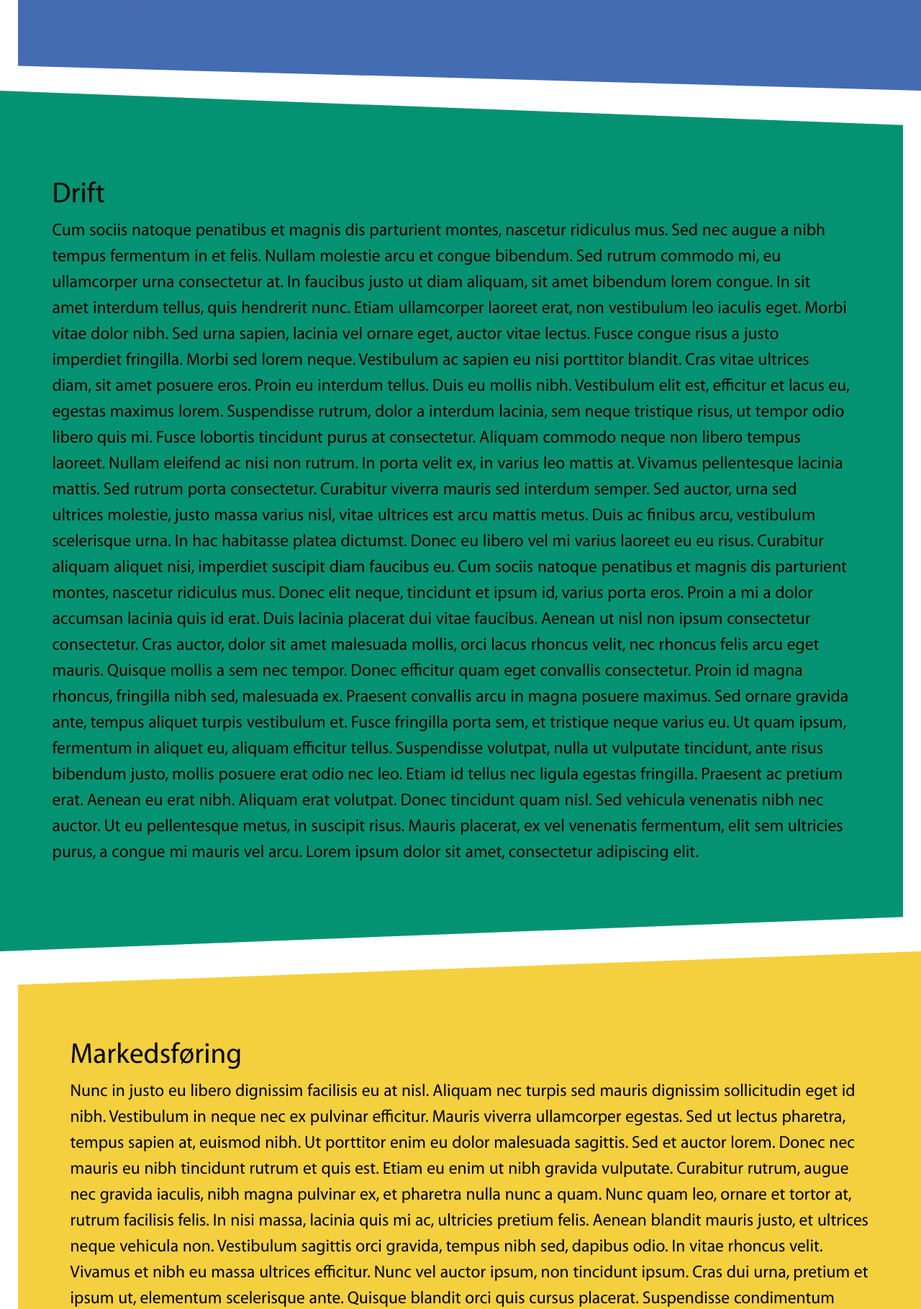
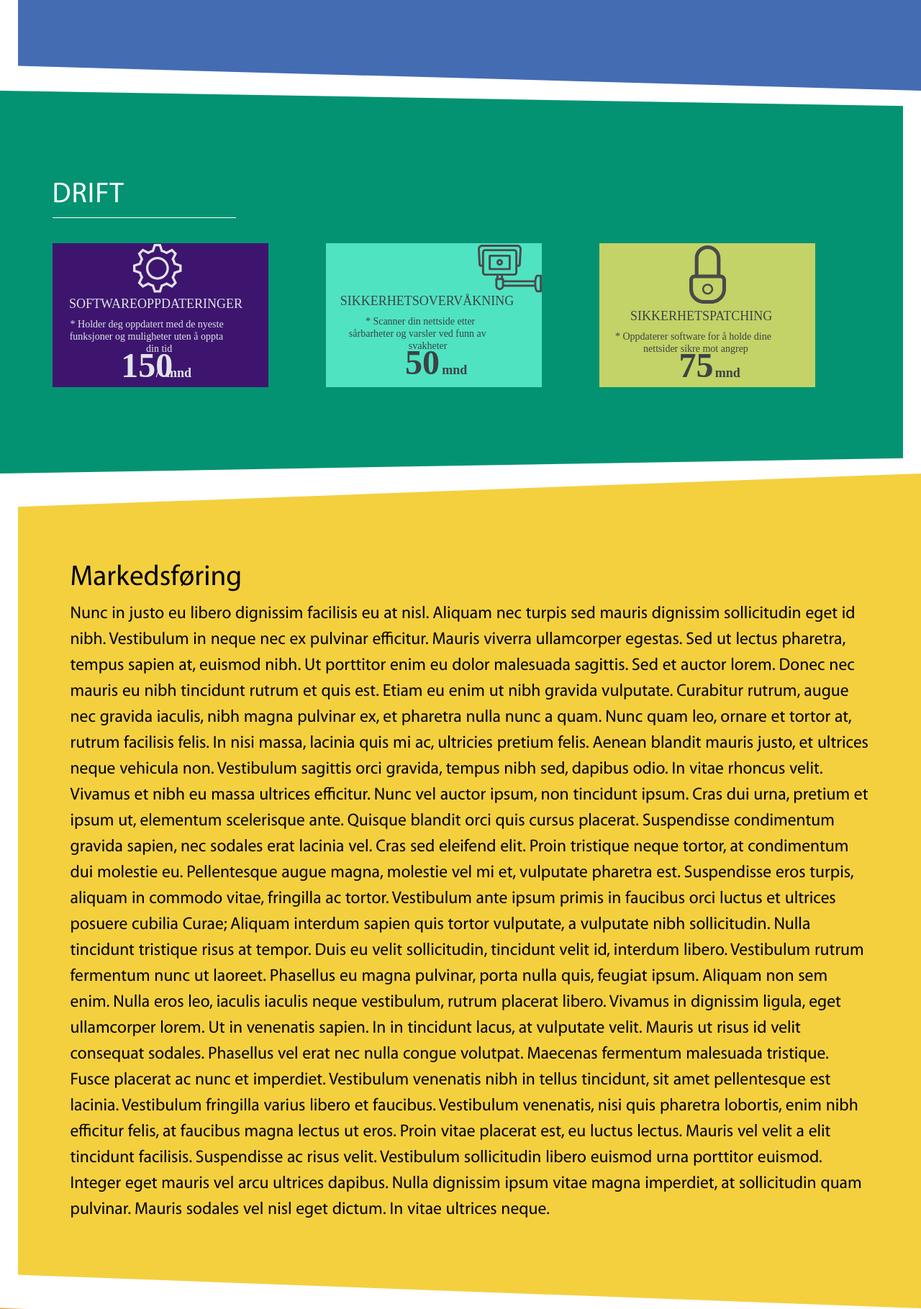
Before and after one commit to OyvindLarsen/goodies, a PHP site: page / in a window 1280 px wide. Shown: the part 1975-3794 px from the top of the page at 72% size. Run offline with PHP 8.4, Linux system fonts and the light colour scheme; some libraries are stand-ins or nearby versions; some web fonts are replaced.

Commit message:
asdf
adsf

```diff
--- a/index.php
+++ b/index.php
@@ -198,16 +198,22 @@ En nettside burde være dynamisk. Og til enhver tid sende det budskapet du ønsk
 <div class="products" id ="way3">
 <div class="container">
 <div class="row">
-<div class="col-md-12">
+<div class="col-md-3">
+<div class="atitle">
 <h1>Drift</h1>
-Cum sociis natoque penatibus et magnis dis parturient montes, nascetur ridiculus mus. Sed nec augue a nibh tempus fermentum in et felis. Nullam molestie arcu et congue bibendum. Sed rutrum commodo mi, eu ullamcorper urna consectetur at. In faucibus justo ut diam aliquam, sit amet bibendum lorem congue. In sit amet interdum tellus, quis hendrerit nunc. Etiam ullamcorper laoreet erat, non vestibulum leo iaculis eget. Morbi vitae dolor nibh. Sed urna sapien, lacinia vel ornare eget, auctor vitae lectus. Fusce congue risus a justo imperdiet fringilla. Morbi sed lorem neque. Vestibulum ac sapien eu nisi porttitor blandit.
 
-Cras vitae ultrices diam, sit amet posuere eros. Proin eu interdum tellus. Duis eu mollis nibh. Vestibulum elit est, efficitur et lacus eu, egestas maximus lorem. Suspendisse rutrum, dolor a interdum lacinia, sem neque tristique risus, ut tempor odio libero quis mi. Fusce lobortis tincidunt purus at consectetur. Aliquam commodo neque non libero tempus laoreet. Nullam eleifend ac nisi non rutrum. In porta velit ex, in varius leo mattis at. Vivamus pellentesque lacinia mattis. Sed rutrum porta consectetur. Curabitur viverra mauris sed interdum semper. Sed auctor, urna sed ultrices molestie, justo massa varius nisl, vitae ultrices est arcu mattis metus. Duis ac finibus arcu, vestibulum scelerisque urna.
+</div>
+</div>
 
-In hac habitasse platea dictumst. Donec eu libero vel mi varius laoreet eu eu risus. Curabitur aliquam aliquet nisi, imperdiet suscipit diam faucibus eu. Cum sociis natoque penatibus et magnis dis parturient montes, nascetur ridiculus mus. Donec elit neque, tincidunt et ipsum id, varius porta eros. Proin a mi a dolor accumsan lacinia quis id erat. Duis lacinia placerat dui vitae faucibus. Aenean ut nisl non ipsum consectetur consectetur. Cras auctor, dolor sit amet malesuada mollis, orci lacus rhoncus velit, nec rhoncus felis arcu eget mauris. Quisque mollis a sem nec tempor. Donec efficitur quam eget convallis consectetur. Proin id magna rhoncus, fringilla nibh sed, malesuada ex. Praesent convallis arcu in magna posuere maximus. Sed ornare gravida ante, tempus aliquet turpis vestibulum et. Fusce fringilla porta sem, et tristique neque varius eu.
+</div>
+<div class="row">
+<div class="col-md-4"><img src="img/drift/Oppdateringer.svg"></div>
+<div class="col-md-4"><img src="img/drift/Overvåking.svg"></div>
+<div class="col-md-4"><img src="img/drift/Patching.svg"></div>
+</div>
+</div>
+</div>
 
-Ut quam ipsum, fermentum in aliquet eu, aliquam efficitur tellus. Suspendisse volutpat, nulla ut vulputate tincidunt, ante risus bibendum justo, mollis posuere erat odio nec leo. Etiam id tellus nec ligula egestas fringilla. Praesent ac pretium erat. Aenean eu erat nibh. Aliquam erat volutpat. Donec tincidunt quam nisl. Sed vehicula venenatis nibh nec auctor. Ut eu pellentesque metus, in suscipit risus. Mauris placerat, ex vel venenatis fermentum, elit sem ultricies purus, a congue mi mauris vel arcu. Lorem ipsum dolor sit amet, consectetur adipiscing elit.
-</div></div></div></div>
 <div class="products" id ="way4">
 <div class="container">
 <div class="row">
--- a/style.css
+++ b/style.css
@@ -623,7 +623,7 @@ a {
 }
 
 
-#way2 .atitle {
+.atitle {
 border-bottom: 1px solid white;
 
     line-height: 0;
```
